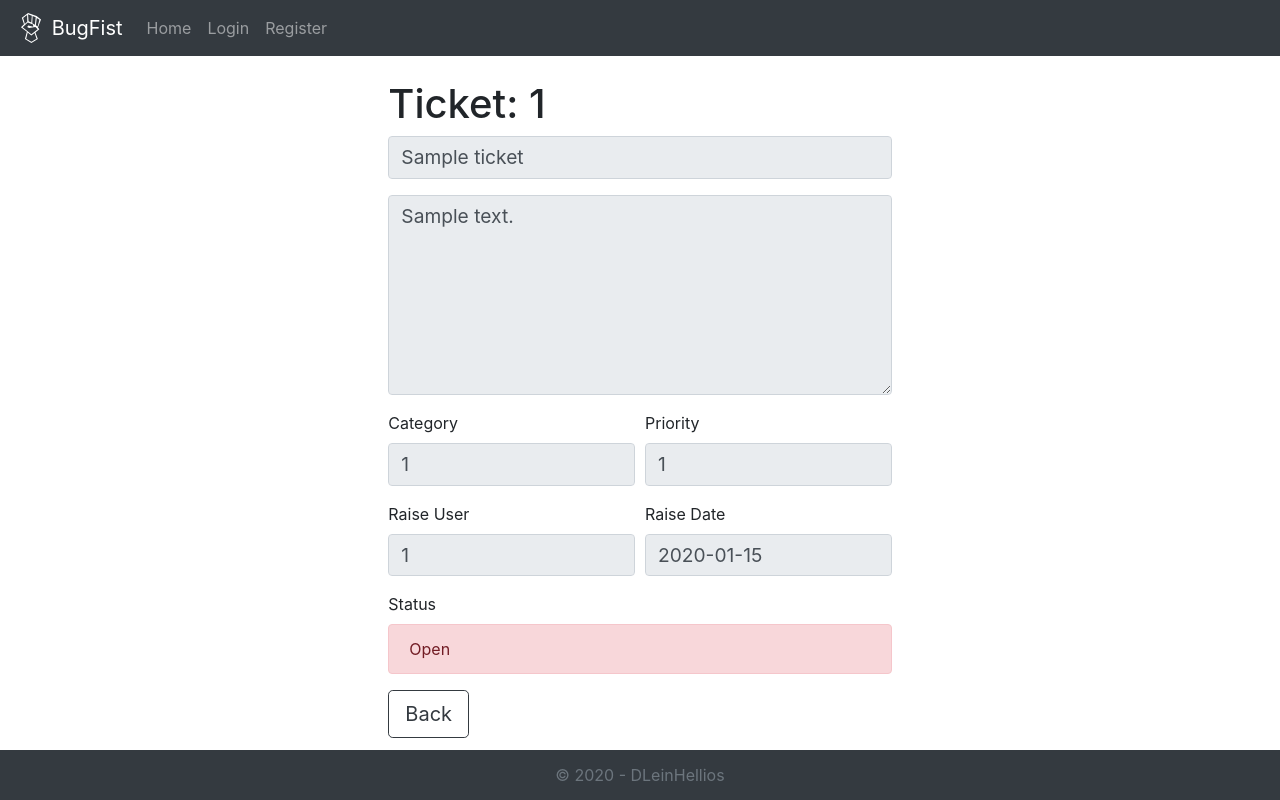
After one commit to DLeinHellios/BugFist, a Flask app: template app/templates/ticket.html in a window 1280 px wide. The commit adds this page. Run offline with Flask 2, Linux system fonts and the light colour scheme; the template is opened without the code that fills it: values that come from a table or form of the project are taken from there, others are empty; tables that the repository leaves empty hold one stand-in row (values such as "Sample post"); some libraries are stand-ins or nearby versions.

Commit message:
Adding basic ticket pages

```diff
--- a/app/static/css/main.css
+++ b/app/static/css/main.css
@@ -7,8 +7,6 @@ html {
 body {
   padding-bottom: 50px;
 }
-
-
 
 .navbar {
   margin-bottom: 0;
@@ -52,3 +50,7 @@ footer {
 .content-form {
   max-width: 900px;
 }
+
+.content-form textarea {
+  min-height: 200px;
+}
--- /dev/null
+++ b/app/templates/ticket.html
@@ -0,0 +1,59 @@
+{% extends "layout.html" %}
+
+{% block title %}BugFist | T{{ ticket['id'] }}{% endblock %}
+
+{% block content %}
+<div class="row justify-content-center">
+  <div class="col-xl-5 px-6 content-form">
+    <h1>Ticket: {{ ticket['id'] }}</h1>
+    <form method="POST">
+      <input type="hidden" name="csrf_token" value="{{ csrf_token() }}"/>
+
+      <div class="form-group">
+        <input type="text" class="form-control" value="{{ ticket['title'] }}" readonly>
+      </div>
+
+      <div class="form-group">
+        <textarea class="form-control" name="body" rows=3 readonly>{{ ticket['body'] }}</textarea>
+      </div>
+
+      <div class="form-group">
+        <div class="form-row">
+          <div class="col">
+            <label for="category">Category</label>
+            <input type="text" class="form-control" value="{{ ticket['category'] }}" readonly>
+          </div>
+          <div class="col">
+            <label for="priority">Priority</label>
+            <input type="text" class="form-control" value="{{ ticket['priority'] }}" readonly>
+          </div>
+        </div>
+      </div>
+
+      <div class="form-group">
+        <div class="form-row">
+          <div class="col">
+            <label for="raiseUser">Raise User</label>
+            <input type="text" class="form-control" value="{{ ticket['raise_user'] }}" readonly>
+          </div>
+          <div class="col">
+            <label for="raiseDate">Raise Date</label>
+            <input type="text" class="form-control" value="{{ ticket['raise_date'].strftime('%Y-%m-%d') }}" readonly>
+          </div>
+        </div>
+      </div>
+
+      <div class="form-group">
+        <label>Status</label>
+        {% if ticket['open'] == True %}
+          <div class="alert alert-danger" role="alert">Open</div>
+        {% else %}
+          <div class="alert alert-success" role="alert">Closed</div>
+        {% endif %}
+      </div>
+
+      <a href="/dashboard" class="btn btn-lg btn-outline-dark" role="button">Back</a>
+    </form>
+  </div>
+</div>
+{% endblock %}
```
Also changed, not shown: app/views.py (+19 -0 lines).
